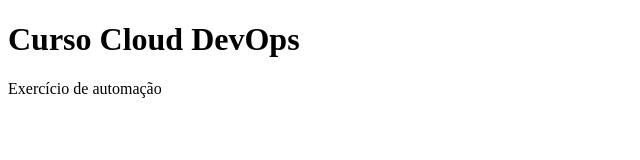
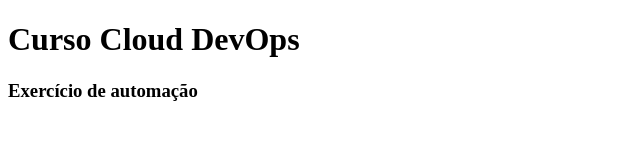
Before and after one commit to helenabc01/cloud_devops, a plain HTML site: page index.html in a window 1280 px wide. Shown: the whole page, without its empty margins (0-640 px from the left). Drawn offline with Linux system fonts and the light colour scheme.

Commit message:
change p tag to h3

```diff
--- a/index.html
+++ b/index.html
@@ -7,6 +7,6 @@
   </head>
   <body>
     <h1>Curso Cloud DevOps</h1>
-    <p>Exercício de automação</p>
+    <h3>Exercício de automação</h3>
   </body>
 </html>
```
